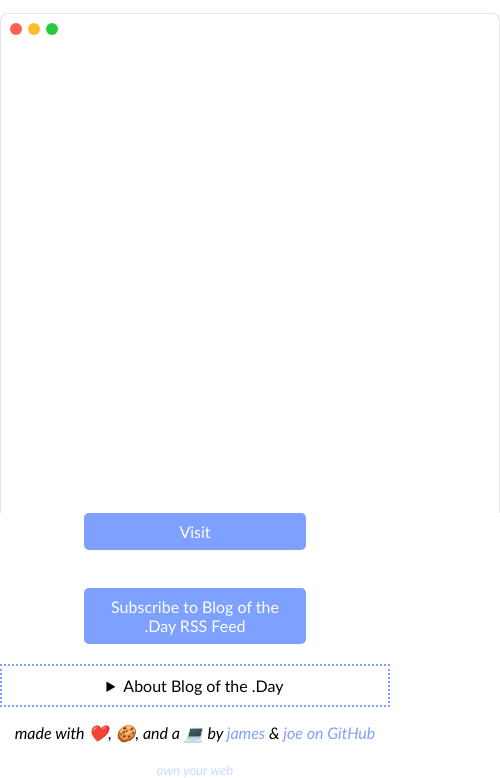
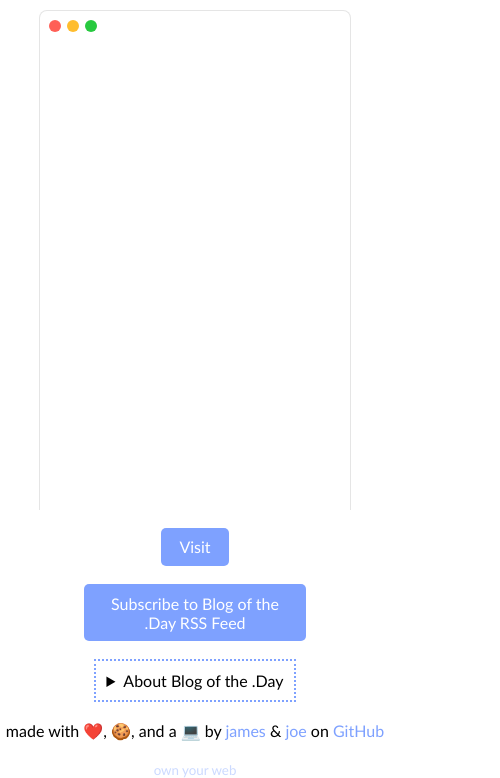
Before and after one commit to artlung/blogofthe.day, an Eleventy site: page index.html in a window 390 px wide. Shown: the part 104-882 px from the top of the page, 500 px wide, since content can reach past the window. Built offline with nearby package versions, Linux system fonts and the light colour scheme; Eleventy itself is replaced by a stand-in of ours; files that its build step writes are made by us from their sources.

Commit message:
some layout tweaks to improve mobile a bit

```diff
--- a/index.html
+++ b/index.html
@@ -10,13 +10,14 @@
     <!--from the indieweb-->
     <style>
         html, body {
-            height: 100%;
+            height: 99vh;
             max-width: 100ch;
-            margin: auto;
+            margin: 1ch auto;
         }
 
         :root {
             --theme-color: #7ea1ff;
+            --gap: 2ch;
         }
 
         * {
@@ -27,6 +28,8 @@
         main {
             text-align: center;
             margin: auto;
+            display: grid;
+            gap: var(--gap);
         }
 
         iframe {
@@ -40,21 +43,21 @@
 
         iframe, browser-window {
             height: 500px;
-            width: clamp(500px, 80%, 800px);
+            width: clamp(310px, 80%, 800px);
             overflow: hidden;
         }
 
         #buttons {
             margin: auto;
             display: grid;
-            gap: 1ch;
+            gap: var(--gap);
             max-width: 24ch;
         }
 
         .button-link {
             display: inline-block;
             padding: 1ch 2ch;
-            margin: 0;
+            margin: 0 auto;
             background-color: var(--theme-color);
             color: white;
             text-decoration: none;
@@ -71,7 +74,6 @@
         }
 
         details {
-            margin-top: 20px;
             border: 2px dotted var(--theme-color);
             padding: 10px;
         }
@@ -84,6 +86,23 @@
         footer p small {
             color: color-mix(in srgb, var(--theme-color), transparent 60%);
         }
+        h1 {
+            margin: var(--gap);
+        }
+        h1 ~ p {
+            margin: 0;
+        }
+        main > * {
+            margin: 0 auto;
+        }
+
+        footer {
+            display: grid;
+            gap: var(--gap);
+        }
+        footer > * {
+            margin: 0 auto;
+        }
     </style>
 </head>
 <body>
@@ -95,7 +114,6 @@
     </browser-window>
     <section id="buttons">
         <a class="button-link" href="{% protocolToday %}{% blogToday %}">Visit {% blogToday %}</a>
-        <br>
         <a class="button-link" href="/feed.xml">Subscribe to Blog of the .Day RSS Feed</a>
     </section>
     <section id="about">
@@ -107,15 +125,15 @@
             <p>Bloggers around the world talk about the consequential and the inconsequential, from one's failed attempt
                 to make a recipe to an idea that challenges the way we think about social networking.</p>
             <p>Every day, Blog of the .Day highlights a new blog. The blog is chosen at random and a new one should be deployed daily via Netlify.
-                <em>note: in May 2024 <a href="http://artlung.com/blogofthe-day/">Joe Crawford became the steward</a> of this project.
+                <a href="http://artlung.com/blogofthe-day/">Joe Crawford</a> became steward of this project in May 2024.</p>
             <p>Want to add your blog to the list? Submit a pull request on the <a
                     href="https://github.com/artlung/blogofthe.day">project GitHub page</a>.</p>
         </details>
     </section>
     <footer>
         <p>made with ❤️, 🍪, and a 💻 by <a href="https://jamesg.blog">james</a> &amp; <a
-                href="https://artlung.com/">joe</a> <a
-                href="https://github.com/artlung/blogofthe.day">on GitHub</a></p>
+                href="https://artlung.com/">joe</a> on <a
+                href="https://github.com/artlung/blogofthe.day">GitHub</a></p>
         <p><small>own your web</small></p>
     </footer>
 </main>
```
